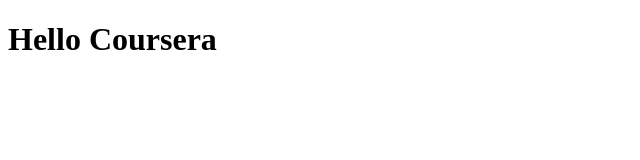
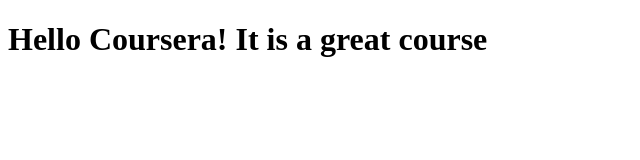
Before and after one commit to elenaburdin/coursera-test, a plain HTML site: page index.html in a window 1280 px wide. Shown: the whole page, without its empty margins (0-640 px from the left). Drawn offline with Linux system fonts and the light colour scheme.

Commit message:
Small addition to our page content

```diff
--- a/index.html
+++ b/index.html
@@ -9,7 +9,7 @@
 </head>
 
 <body>
-    <h1>Hello Coursera</h1>
+    <h1>Hello Coursera! It is a great course</h1>
 
 </body>
 
```
